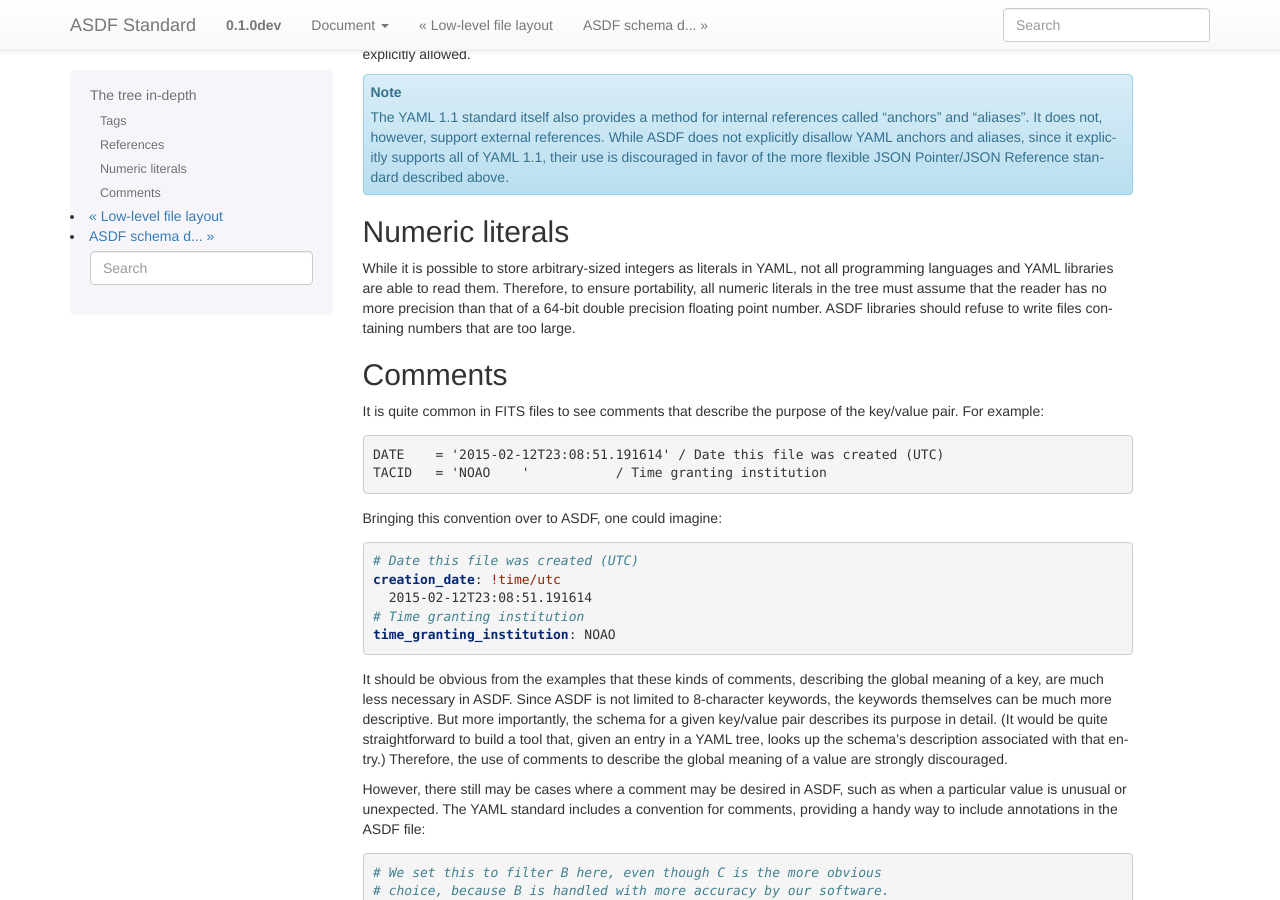
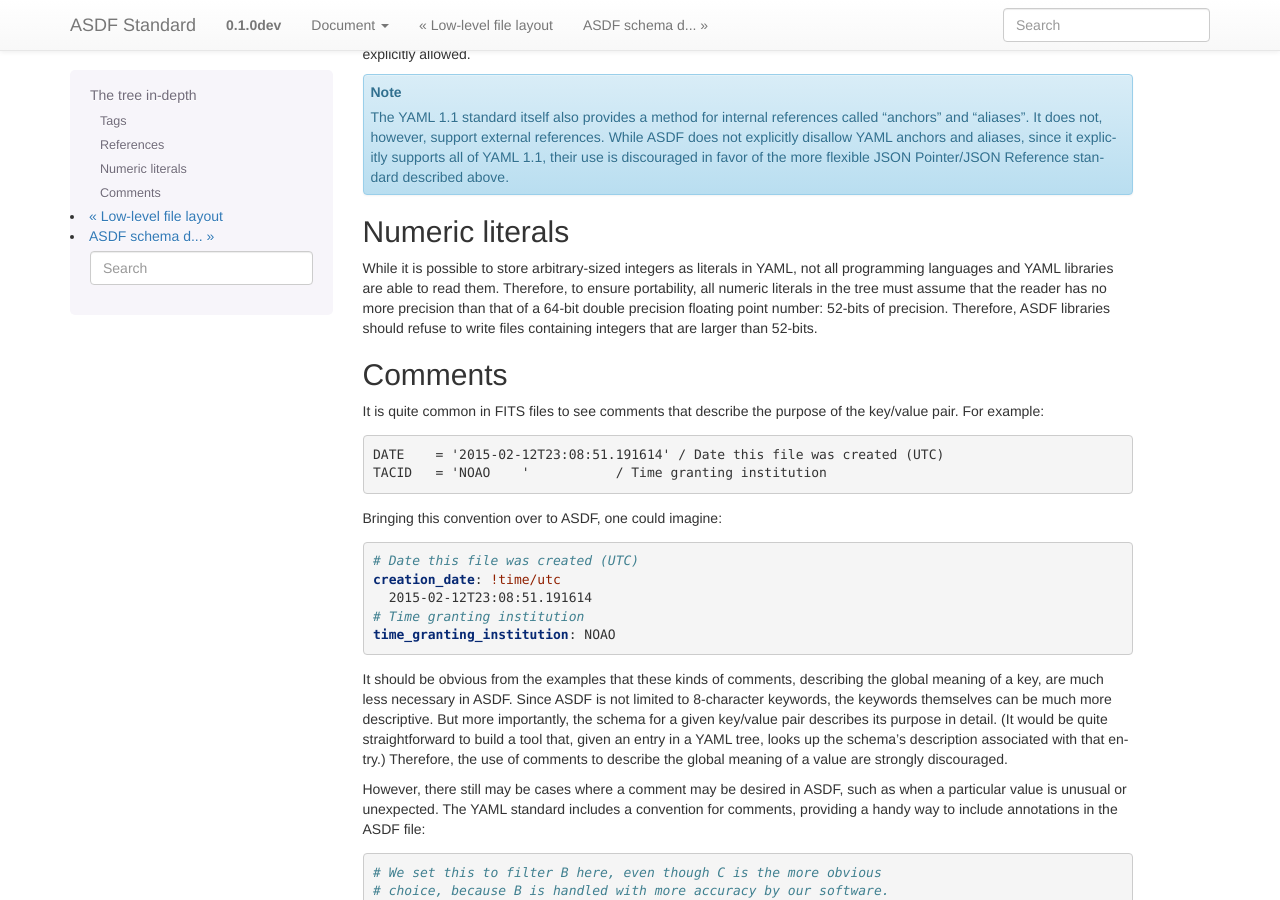
Before and after one commit to asdf-format/asdf-standard, a Sphinx documentation site: the page built from source/tree.rst, in a window 1280 px wide and 900 px high, scrolled down 2434 px. Built offline with Sphinx 7.4.7, drawn with Linux system fonts in a browser that asks for light colours; pages that are not in the unit, such as notebooks, are missing from menus.

Commit message:
More details

```diff
--- a/source/tree.rst
+++ b/source/tree.rst
@@ -197,8 +197,9 @@ While it is possible to store arbitrary-sized integers as literals in
 YAML, not all programming languages and YAML libraries are able to
 read them.  Therefore, to ensure portability, all numeric literals in
 the tree must assume that the reader has no more precision than that
-of a 64-bit double precision floating point number.  ASDF libraries
-should refuse to write files containing numbers that are too large.
+of a 64-bit double precision floating point number: 52-bits of
+precision.  Therefore, ASDF libraries should refuse to write files
+containing integers that are larger than 52-bits.
 
 .. _comments:
 
```
Also changed, not shown: source/known_limits.rst (+14 -1 lines), 3 other files.
